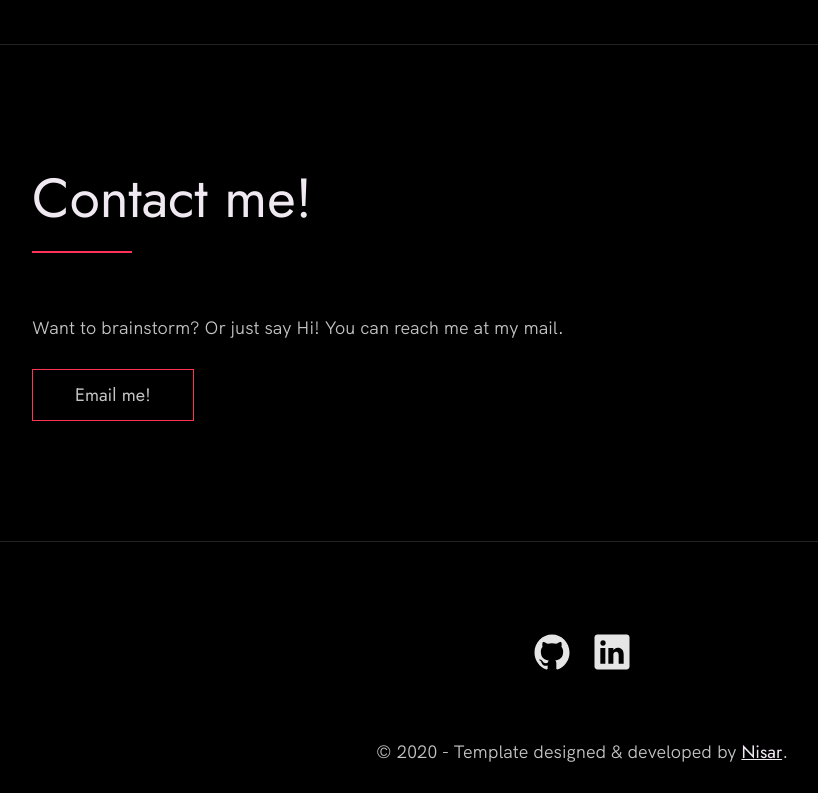
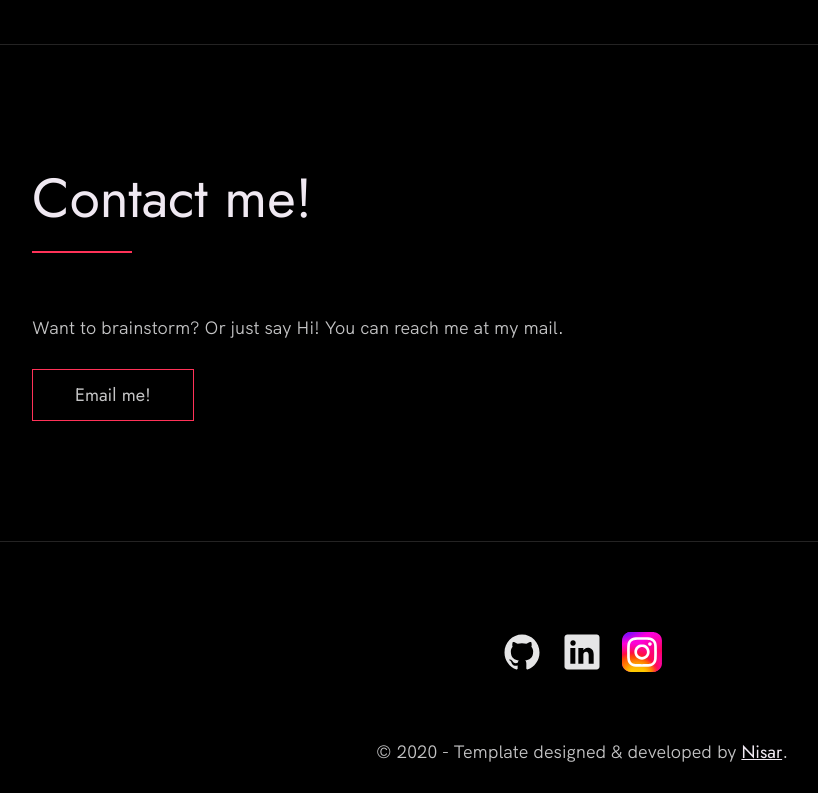
Before and after one commit to Chinthan23/Chinthan23.github.io, a plain HTML site: page index.html in a window 1280 px wide. Shown: the part 2212-3005 px from the top of the page, without its empty margins (58-876 px from the left). Drawn offline with Linux system fonts and the light colour scheme; grey boxes are pictures that could not be loaded.

Commit message:
Social added

```diff
--- a/index.html
+++ b/index.html
@@ -237,6 +237,11 @@
             <img src="./images/linkedin.svg" title="Link to Linkedin Profile" class="footer__social-image" alt="Linkedin">
           </a>
         </li>
+        <li class="footer__social-link-item">
+          <a href="https://www.instagram.com/chinthann_/">
+            <img src="./images/Instagram.svg" class="footer__social-image" alt="Instagram">
+          </a>
+        </li>
       </ul>
 
       <!-- If you give me some credit by keeping the below paragraph, will be huge for me 😊 Thanks. -->
```
Also changed, not shown: images/Instagram.svg (added), images/chippy.png (deleted), images/codepen.svg (deleted), images/fastlane.png (deleted), images/goldengrid.png (deleted), images/heart.svg (deleted), images/lighthouse-report.png (deleted), images/mighty-furnitures.png (deleted), images/project-1.png (deleted), images/project-2.png (deleted), images/project-3.png (deleted), images/ronjones.png (deleted), images/twitter.svg (deleted), 1 other file.
